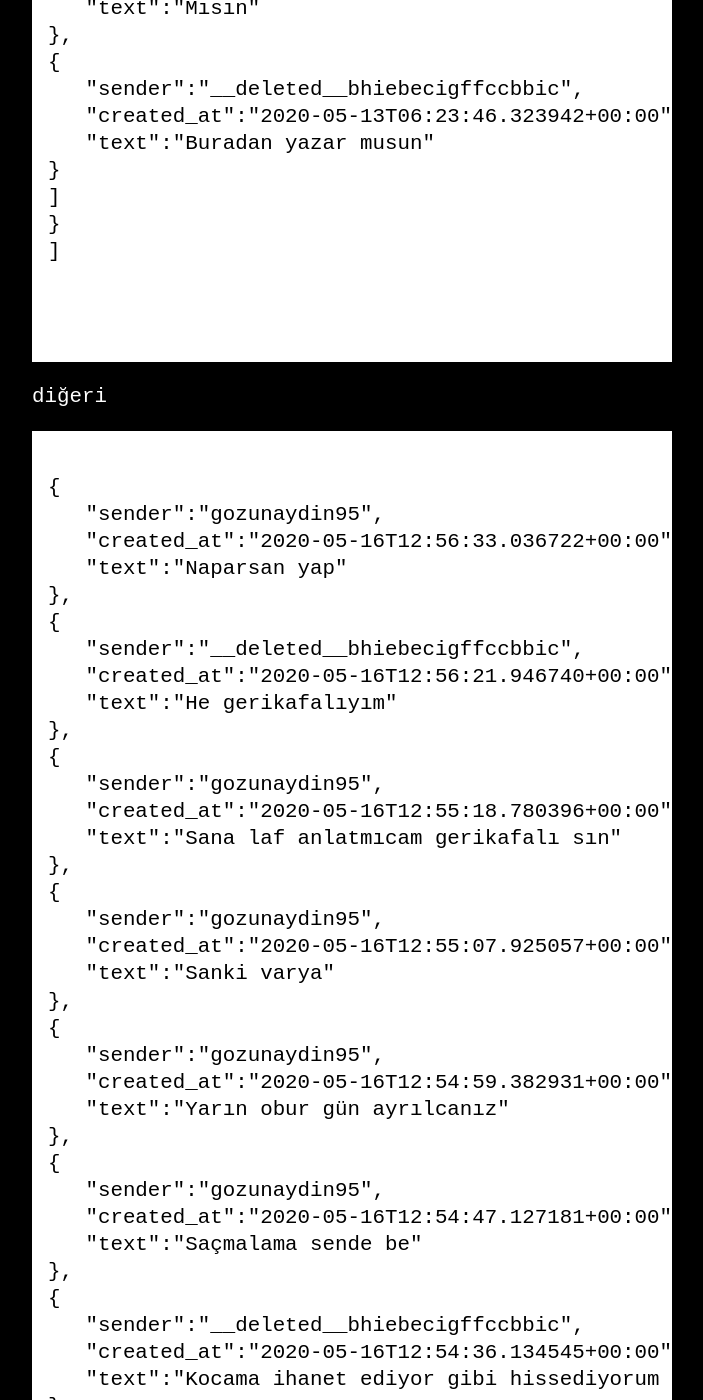
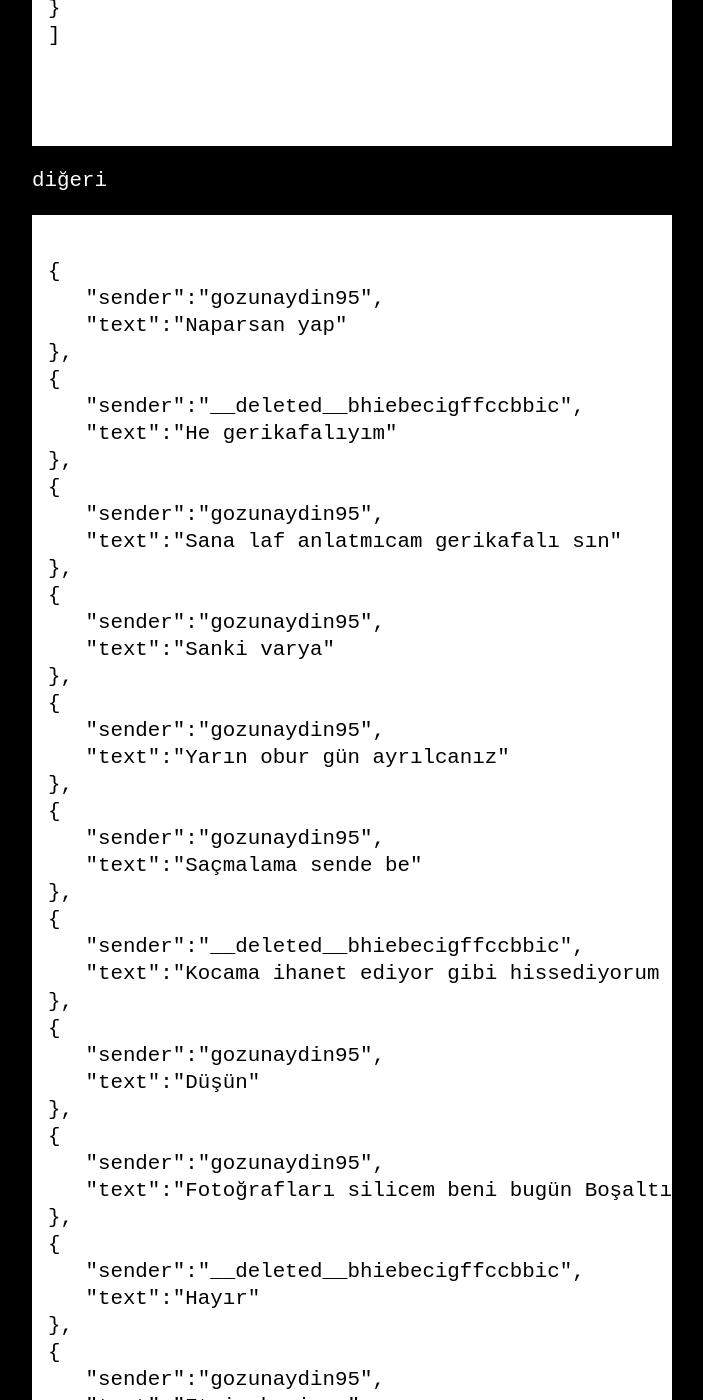
Before and after one commit to hackeddin/blog, a Jekyll site: the page built from _posts/2020-11-07-bozuyuklu-capkin.md, in a window 1280 px wide and 1400 px high, scrolled down 18198 px. Shown: the whole window, without its empty margins (288-991 px from the left). Built offline with Jekyll 4.4.1, drawn with Linux system fonts in a browser that asks for light colours; some of the changed text lies outside the part shown.

Commit message:
Update 2020-11-07-bozuyuklu-capkin.md

````diff
--- a/_posts/2020-11-07-bozuyuklu-capkin.md
+++ b/_posts/2020-11-07-bozuyuklu-capkin.md
@@ -70,42 +70,34 @@ Kabaca bilgiler bunlardı ve bunlarda benim için yeterde artar modundaydı. ark
 
 {
    "sender":"gozunaydin95",
-   "created_at":"2020-05-13T06:25:10.796615+00:00",
    "text":"Nasıl dersen öyle olsun"
 },
 {
    "sender":"__deleted__bhiebecigffccbbic",
-   "created_at":"2020-05-13T06:24:48.476135+00:00",
    "text":"Sende olsa da içim rahat etmedi"
 },
 {
    "sender":"gozunaydin95",
-   "created_at":"2020-05-13T06:24:37.329652+00:00",
    "text":"Ama nasıl istersen öyle olsun"
 },
 {
    "sender":"gozunaydin95",
-   "created_at":"2020-05-13T06:24:29.718683+00:00",
    "text":"Onlar bende bitanem kimse göremez"
 },
 {
    "sender":"gozunaydin95",
-   "created_at":"2020-05-13T06:24:14.019979+00:00",
    "text":"Nasıl istersen"
 },
 {
    "sender":"__deleted__bhiebecigffccbbic",
-   "created_at":"2020-05-13T06:24:13.402382+00:00",
    "text":"Daha önce adımla ss almışsın rahatsız oldum"
 },
 {
    "sender":"__deleted__bhiebecigffccbbic",
-   "created_at":"2020-05-13T06:23:48.837243+00:00",
    "text":"Mısın"
 },
 {
    "sender":"__deleted__bhiebecigffccbbic",
-   "created_at":"2020-05-13T06:23:46.323942+00:00",
    "text":"Buradan yazar musun"
 }
 ]
@@ -120,137 +112,110 @@ diğeri
 
 {
    "sender":"gozunaydin95",
-   "created_at":"2020-05-16T12:56:33.036722+00:00",
    "text":"Naparsan yap"
 },
 {
    "sender":"__deleted__bhiebecigffccbbic",
-   "created_at":"2020-05-16T12:56:21.946740+00:00",
    "text":"He gerikafalıyım"
 },
 {
    "sender":"gozunaydin95",
-   "created_at":"2020-05-16T12:55:18.780396+00:00",
    "text":"Sana laf anlatmıcam gerikafalı sın"
 },
 {
    "sender":"gozunaydin95",
-   "created_at":"2020-05-16T12:55:07.925057+00:00",
    "text":"Sanki varya"
 },
 {
    "sender":"gozunaydin95",
-   "created_at":"2020-05-16T12:54:59.382931+00:00",
    "text":"Yarın obur gün ayrılcanız"
 },
 {
    "sender":"gozunaydin95",
-   "created_at":"2020-05-16T12:54:47.127181+00:00",
    "text":"Saçmalama sende be"
 },
 {
    "sender":"__deleted__bhiebecigffccbbic",
-   "created_at":"2020-05-16T12:54:36.134545+00:00",
    "text":"Kocama ihanet ediyor gibi hissediyorum seninle konuşunca"
 },
 {
    "sender":"gozunaydin95",
-   "created_at":"2020-05-16T12:54:03.098373+00:00",
    "text":"Düşün"
 },
 {
    "sender":"gozunaydin95",
-   "created_at":"2020-05-16T12:53:55.721736+00:00",
    "text":"Fotoğrafları silicem beni bugün Boşaltırsan"
 },
 {
    "sender":"__deleted__bhiebecigffccbbic",
-   "created_at":"2020-05-16T12:53:39.274375+00:00",
    "text":"Hayır"
 },
 {
    "sender":"gozunaydin95",
-   "created_at":"2020-05-16T12:53:05.183268+00:00",
    "text":"Etmicek misın"
 },
 {
    "sender":"gozunaydin95",
-   "created_at":"2020-05-16T12:52:17.274663+00:00",
    "text":"Yardım et"
 },
 {
    "sender":"gozunaydin95",
-   "created_at":"2020-05-16T12:52:14.284631+00:00",
    "text":"Hadi"
 },
 {
    "sender":"__deleted__bhiebecigffccbbic",
-   "created_at":"2020-05-16T12:52:06.315016+00:00",
    "text":"Geçemem odama"
 },
 {
    "sender":"gozunaydin95",
-   "created_at":"2020-05-16T12:50:55.233817+00:00",
    "text":"Lütfen hızlı yaz çıkma odana geç"
 },
 {
    "sender":"gozunaydin95",
-   "created_at":"2020-05-16T12:49:41.502103+00:00",
    "text":"Ya hadi bıtanem"
 },
 {
    "sender":"__deleted__bhiebecigffccbbic",
-   "created_at":"2020-05-16T12:49:35.221156+00:00",
    "text":"Ya"
 },
 {
    "sender":"__deleted__bhiebecigffccbbic",
-   "created_at":"2020-05-16T12:49:34.057741+00:00",
    "text":"Yuh ay"
 },
 {
    "sender":"__deleted__bhiebecigffccbbic",
-   "created_at":"2020-05-16T12:49:31.127491+00:00",
    "text":"Alt tarafı mı"
 },
 {
    "sender":"gozunaydin95",
-   "created_at":"2020-05-16T12:49:20.949836+00:00",
    "text":"Off lama boşalcaz alt tarafı"
 },
 {
    "sender":"__deleted__bhiebecigffccbbic",
-   "created_at":"2020-05-16T12:49:02.045985+00:00",
    "text":"Off"
 },
 {
    "sender":"gozunaydin95",
-   "created_at":"2020-05-16T12:48:50.256609+00:00",
    "text":"Hadi"
 },
 {
    "sender":"gozunaydin95",
-   "created_at":"2020-05-16T12:48:47.088897+00:00",
    "text":"Çok fenayım"
 },
 {
    "sender":"gozunaydin95",
-   "created_at":"2020-05-16T12:48:42.977763+00:00",
    "text":"Yeterki ilgilen"
 },
 {
    "sender":"gozunaydin95",
-   "created_at":"2020-05-16T12:48:22.793061+00:00",
    "text":"Söz"
 },
 {
    "sender":"gozunaydin95",
-   "created_at":"2020-05-16T12:48:17.076777+00:00",
    "text":"Sen beni bugün foto ve mesajla boşalt herşeyi silcem"
 },
 {
    "sender":"__deleted__bhiebecigffccbbic",
-   "created_at":"2020-05-16T12:47:56.464813+00:00",
    "text":"Sil fotolarımı 🤣"
 }
 ```
````
